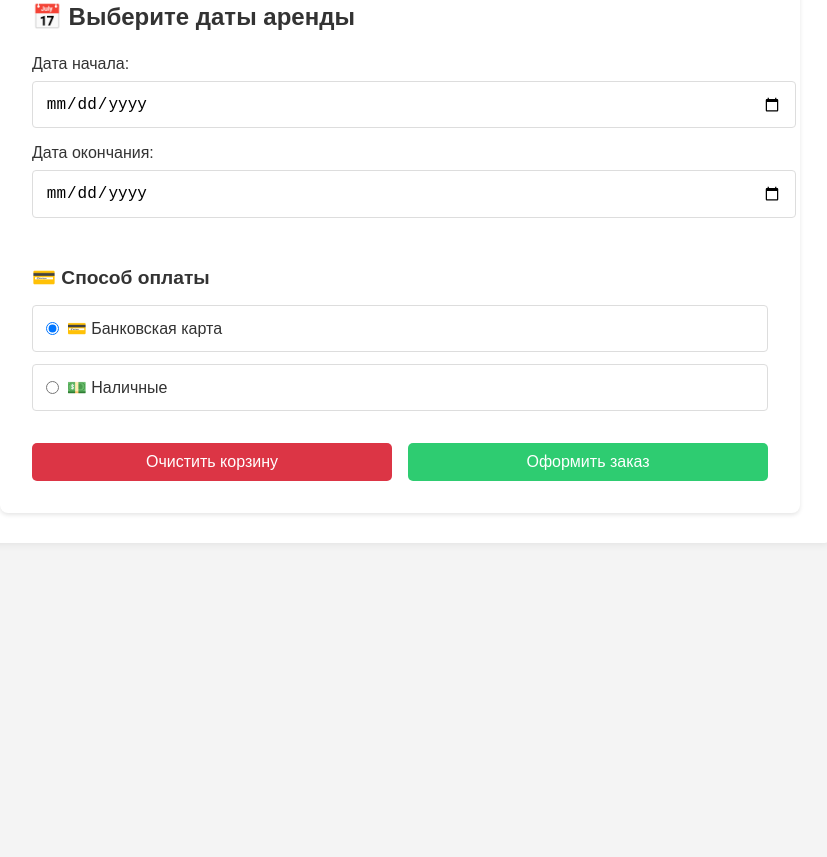
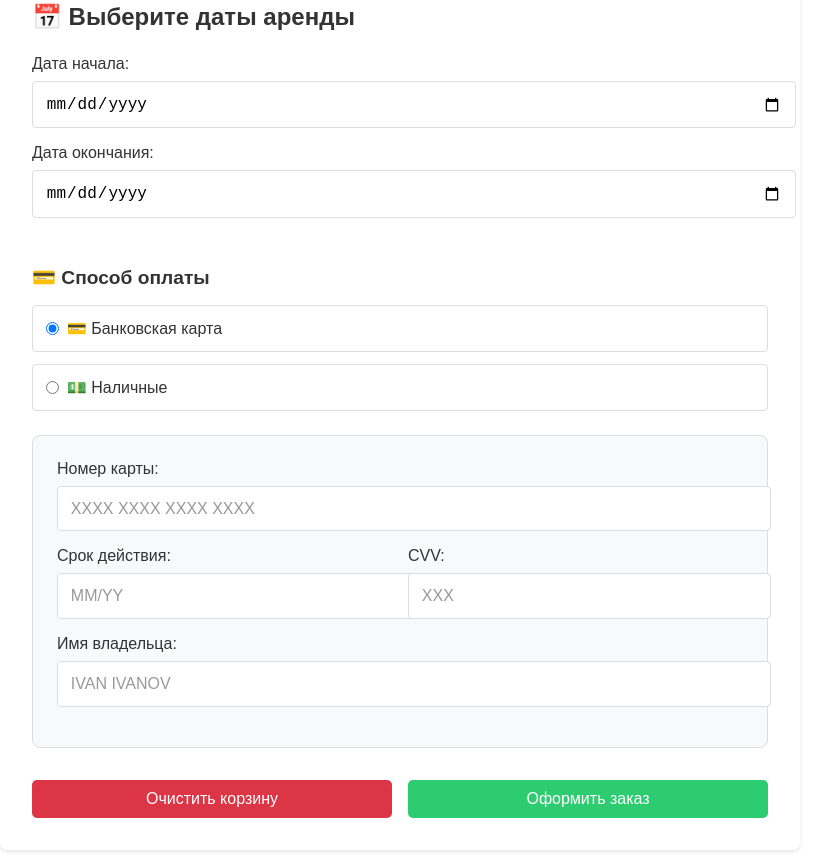
Before and after one commit to pakulove/tool-rent-diana, a website: page static/cart.html in a window 1280 px wide. Shown: the part 323-1180 px from the top of the page, without its empty margins (240-1067 px from the left). Before the commit the page ends 886 px from the top, so only its background shows below. Drawn offline with Linux system fonts and the light colour scheme; no server answers; a script that the page names is missing.

Commit message:
alpha 1.1

```diff
--- a/static/cart.html
+++ b/static/cart.html
@@ -47,13 +47,76 @@
             <h3>💳 Способ оплаты</h3>
             <div class="payment-options">
               <label class="payment-option">
-                <input type="radio" name="payment" value="card" checked />
+                <input
+                  type="radio"
+                  name="payment"
+                  value="card"
+                  checked
+                  onchange="toggleCardFields(true)"
+                />
                 <span>💳 Банковская карта</span>
               </label>
               <label class="payment-option">
-                <input type="radio" name="payment" value="cash" />
+                <input
+                  type="radio"
+                  name="payment"
+                  value="cash"
+                  onchange="toggleCardFields(false)"
+                />
                 <span>💵 Наличные</span>
               </label>
+            </div>
+
+            <div id="card-fields" class="card-fields">
+              <div class="form-group">
+                <label for="card-number">Номер карты:</label>
+                <input
+                  type="text"
+                  id="card-number"
+                  name="card-number"
+                  placeholder="XXXX XXXX XXXX XXXX"
+                  maxlength="19"
+                  oninput="formatCardNumber(this)"
+                  required
+                />
+              </div>
+              <div class="form-row">
+                <div class="form-group">
+                  <label for="card-expiry">Срок действия:</label>
+                  <input
+                    type="text"
+                    id="card-expiry"
+                    name="card-expiry"
+                    placeholder="MM/YY"
+                    maxlength="5"
+                    oninput="formatExpiry(this)"
+                    required
+                  />
+                </div>
+                <div class="form-group">
+                  <label for="card-cvv">CVV:</label>
+                  <input
+                    type="text"
+                    id="card-cvv"
+                    name="card-cvv"
+                    placeholder="XXX"
+                    maxlength="3"
+                    oninput="formatCVV(this)"
+                    required
+                  />
+                </div>
+              </div>
+              <div class="form-group">
+                <label for="card-holder">Имя владельца:</label>
+                <input
+                  type="text"
+                  id="card-holder"
+                  name="card-holder"
+                  placeholder="IVAN IVANOV"
+                  oninput="formatCardHolder(this)"
+                  required
+                />
+              </div>
             </div>
           </div>
 
@@ -75,7 +138,7 @@
             <button
               id="checkout-button"
               hx-post="/api/cart/checkout"
-              hx-include="[name='start-date'], [name='end-date'], [name='payment']"
+              hx-include="[name='start-date'], [name='end-date'], [name='payment'], [name='card-number'], [name='card-expiry'], [name='card-cvv'], [name='card-holder']"
               hx-swap="none"
               hx-on::before-request="
                 const cartItems = document.querySelectorAll('.cart-item');
@@ -95,6 +158,18 @@
                   showNotification('Дата начала не может быть позже даты окончания', 'error');
                   event.preventDefault();
                   return false;
+                }
+                const paymentMethod = document.querySelector('input[name=payment]:checked').value;
+                if (paymentMethod === 'card') {
+                  const cardNumber = document.getElementById('card-number').value;
+                  const cardExpiry = document.getElementById('card-expiry').value;
+                  const cardCVV = document.getElementById('card-cvv').value;
+                  const cardHolder = document.getElementById('card-holder').value;
+                  if (!cardNumber || !cardExpiry || !cardCVV || !cardHolder) {
+                    showNotification('Пожалуйста, заполните все поля карты', 'error');
+                    event.preventDefault();
+                    return false;
+                  }
                 }
               "
               hx-on::after-request="
@@ -164,6 +239,45 @@
           window.location.href = "/";
         });
       }
+
+      function toggleCardFields(show) {
+        const cardFields = document.getElementById("card-fields");
+        cardFields.style.display = show ? "block" : "none";
+        const inputs = cardFields.querySelectorAll("input");
+        inputs.forEach((input) => {
+          input.required = show;
+        });
+      }
+
+      function formatCardNumber(input) {
+        let value = input.value.replace(/\D/g, "");
+        value = value.replace(/(\d{4})/g, "$1 ").trim();
+        input.value = value;
+      }
+
+      function formatExpiry(input) {
+        let value = input.value.replace(/\D/g, "");
+        if (value.length >= 2) {
+          value = value.slice(0, 2) + "/" + value.slice(2);
+        }
+        input.value = value;
+      }
+
+      function formatCVV(input) {
+        input.value = input.value.replace(/\D/g, "").slice(0, 3);
+      }
+
+      function formatCardHolder(input) {
+        input.value = input.value.toUpperCase();
+      }
+
+      // Инициализация полей карты при загрузке страницы
+      document.addEventListener("DOMContentLoaded", function () {
+        const paymentMethod = document.querySelector(
+          "input[name=payment]:checked"
+        ).value;
+        toggleCardFields(paymentMethod === "card");
+      });
     </script>
   </body>
 </html>
--- a/static/styles.css
+++ b/static/styles.css
@@ -911,3 +911,51 @@ main {
 .logout-btn:hover {
   background-color: #ffebee;
 }
+
+.card-fields {
+  margin-top: 1.5rem;
+  padding: 1.5rem;
+  background: #f8f9fa;
+  border-radius: 8px;
+  border: 1px solid #ddd;
+}
+
+.card-fields .form-group {
+  margin-bottom: 1rem;
+}
+
+.card-fields .form-row {
+  display: flex;
+  gap: 1rem;
+  margin-bottom: 1rem;
+}
+
+.card-fields .form-row .form-group {
+  flex: 1;
+  margin-bottom: 0;
+}
+
+.card-fields label {
+  display: block;
+  margin-bottom: 0.5rem;
+  color: #333;
+  font-weight: 500;
+}
+
+.card-fields input {
+  width: 100%;
+  padding: 0.8rem;
+  border: 1px solid #ddd;
+  border-radius: 4px;
+  font-size: 1rem;
+  transition: border-color 0.2s;
+}
+
+.card-fields input:focus {
+  border-color: #007bff;
+  outline: none;
+}
+
+.card-fields input::placeholder {
+  color: #999;
+}
```
